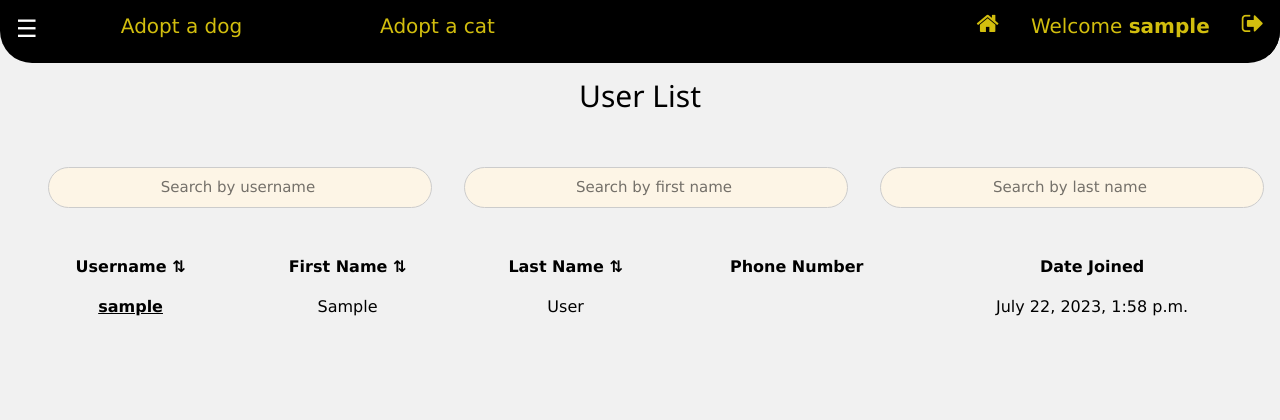
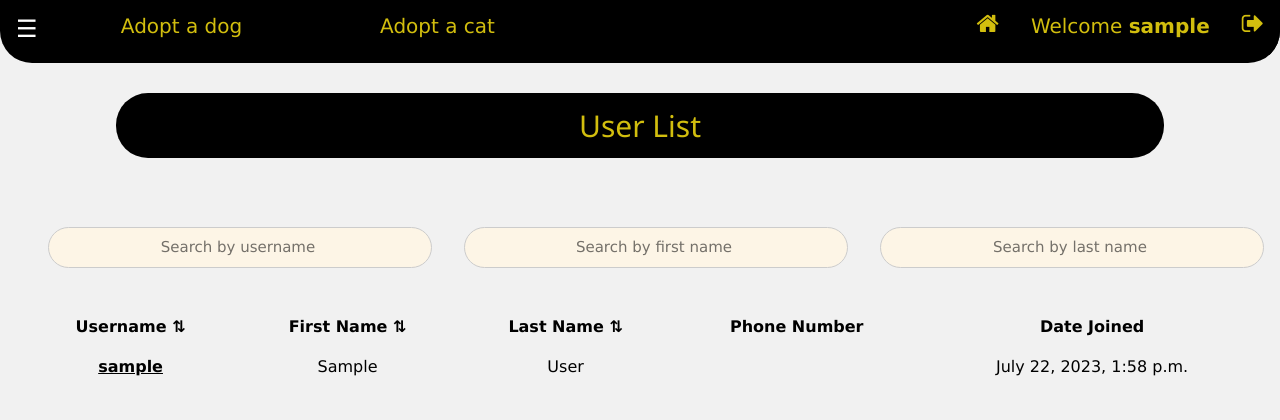
Before and after one commit to diana-shyrokikh/pet-shelter-site, a Django app: page /users/ in a window 1280 px wide. Shown: the top 420 px of the page. Run offline with Django 4.2, Linux system fonts and the light colour scheme; the visitor is signed in with stand-in values (Sample User, id 1); data comes from the database, SQL or seed files in the repository.

Commit message:
Fixed first container and implementation in pet_list.html

```diff
--- a/templates/shelter/pet_owner_list.html
+++ b/templates/shelter/pet_owner_list.html
@@ -8,7 +8,9 @@
 {% block content %}
 
   <div class="w3-container">
-  <h2 class="w3-center">User List</h2>
+    <div class="w3-container w3-black w3-round-xxlarge" style="margin:30px 100px 30px 100px">
+      <h2 class="w3-text-yellow w3-center">User List</h2>
+    </div>
     {% if pet_owner_list %}
       <div class="w3-row">
         <form action="" method="get" class="w3-third w3-padding">
```
Lines whose indentation alone changed are shown as unchanged.
